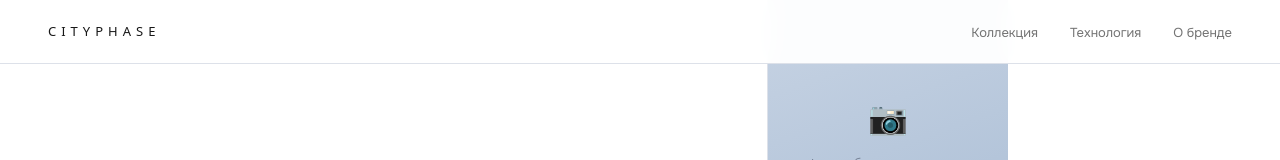
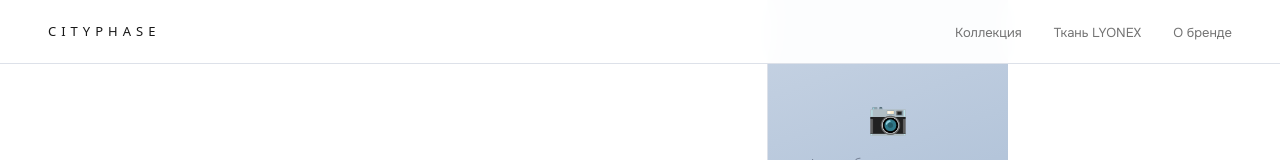
Before and after one commit to 1975pnv-lab/Cityphase, a Next.js app: page /12-hours in a window 1280 px wide. Shown: the top 160 px of the page. Built offline with nearby package versions, Linux system fonts and the light colour scheme.

Commit message:
feat: цена 15900, промокод, логотип, кнопка, баннер, О бренде

```diff
--- a/app/12-hours/page.js
+++ b/app/12-hours/page.js
@@ -35,7 +35,7 @@ nav{
   backdrop-filter:blur(12px);
   border-bottom:1px solid var(--mist);
 }
-.nav-logo{font-family:'Raleway',sans-serif;font-size:15px;font-weight:500;letter-spacing:0.15em;text-transform:uppercase;color:#1B3A6B;text-decoration:none;
+.nav-logo{font-family:'Raleway',sans-serif;font-size:15px;font-weight:500;letter-spacing:0.22em;text-transform:uppercase;color:#1B3A6B;text-decoration:none;
   font-family:var(--display);font-size:13px;font-weight:500;
   letter-spacing:5px;text-transform:uppercase;color:var(--fg);text-decoration:none;
 }
@@ -730,7 +730,7 @@ const PAGE_HTML = `<!-- NAV -->
   <a href="/" class="nav-logo">CITYPHASE</a>
   <ul class="nav-links">
     <li><a href="/12-hours">Коллекция</a></li>
-    <li><a href="/technology">Технология</a></li>
+    <li><a href="/technology">Ткань LYONEX</a></li>
     <li><a href="/about">О бренде</a></li>
   </ul>
 </nav>
@@ -1005,7 +1005,7 @@ const PAGE_HTML = `<!-- NAV -->
         <span class="order-name-sub">длинный день — один выбор.</span>
       </div>
       <p class="order-tagline">Больше не нужно выбирать между статусом и комфортом.</p>
-      <p class="order-price-tag">13 900 ₽</p>
+      <p class="order-price-tag">15 900 ₽</p>
       <a href="/sizes" class="order-sizes-ref" target="_blank">Таблица размеров →</a>
     </div>
     <div id="form" class="form-right rr">
@@ -1054,7 +1054,7 @@ const PAGE_HTML = `<!-- NAV -->
   <footer style="background:#0F2240;padding:56px 60px 32px;">
     <div style="display:flex;justify-content:space-between;align-items:flex-start;margin-bottom:48px;flex-wrap:wrap;gap:32px;">
       <div style="flex:1;min-width:200px;">
-        <div style="font-family:'Raleway',sans-serif;font-size:15px;font-weight:500;letter-spacing:0.15em;color:#fff;margin-bottom:12px;">CITYPHASE</div>
+        <div style="font-family:'Raleway',sans-serif;font-size:15px;font-weight:500;letter-spacing:0.22em;color:#fff;margin-bottom:12px;">CITYPHASE</div>
         <p style="font-size:13px;color:rgba(255,255,255,0.45);line-height:1.6;max-width:220px;">Деловая одежда для длинного дня. Право не выбирать между комфортом и статусом.</p>
       </div>
       <div style="display:flex;gap:64px;flex-wrap:wrap;">
```
